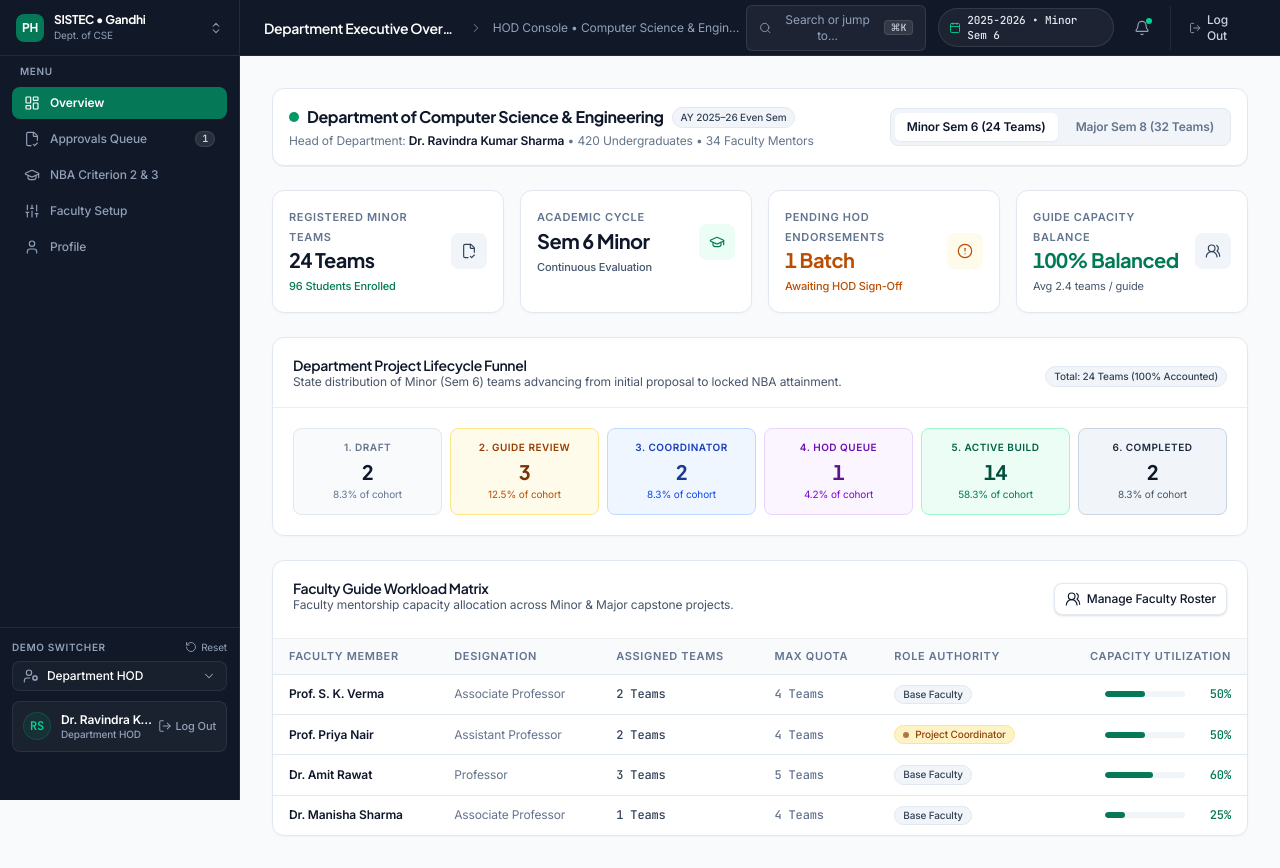
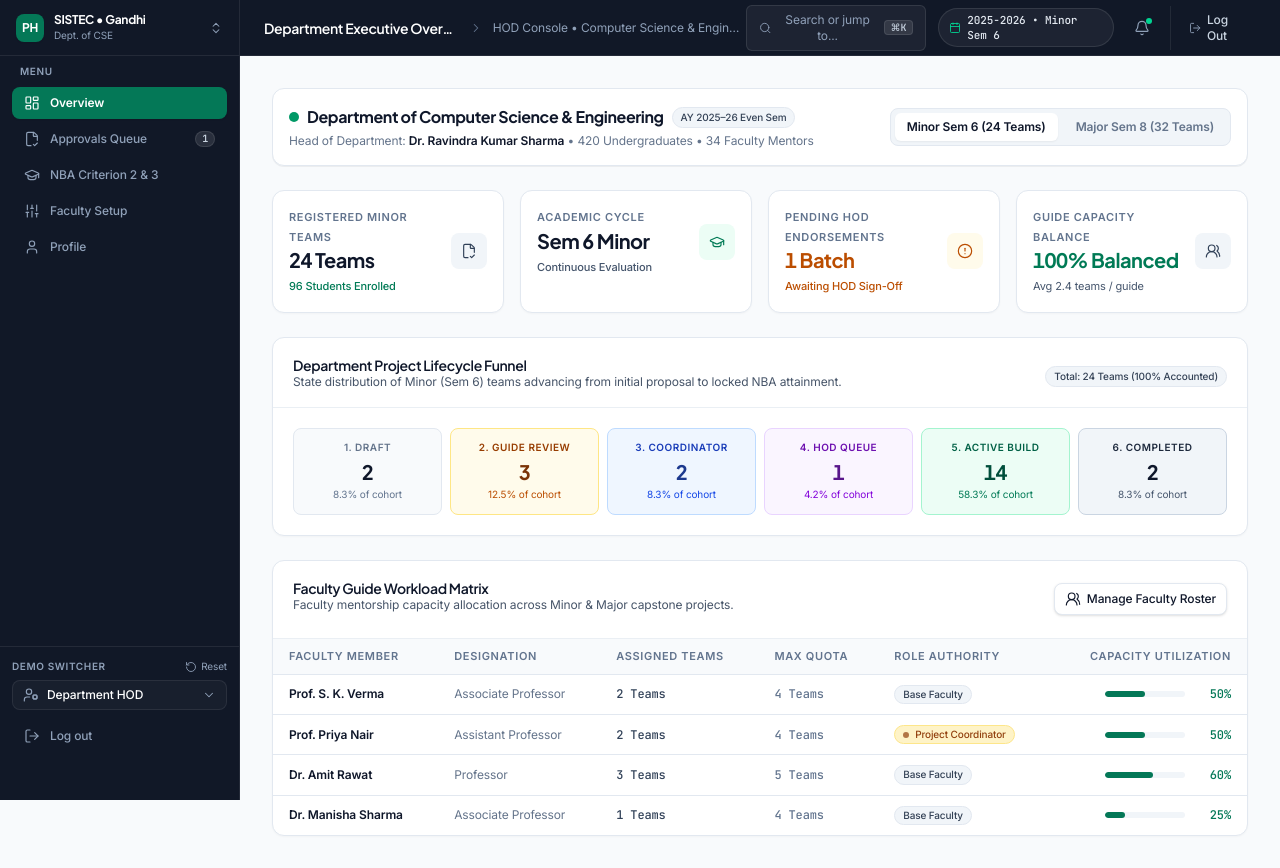
Before and after one commit to shivansh-mehra-01/Project-Hub, a Next.js app in the folder web/: page /hod in a window 1280 px wide. Built offline with nearby package versions, Linux system fonts and the light colour scheme.

Commit message:
refactor(shell): replace bottom user card with minimal Log out row

```diff
--- a/web/src/design-system/patterns/AppShell.tsx
+++ b/web/src/design-system/patterns/AppShell.tsx
@@ -502,29 +502,13 @@ export const AppShell: React.FC<AppShellProps> = ({
             </div>
           )}
 
-          {/* User Identity & Direct Log Out Button */}
+          {/* Minimal Log out Action */}
           <Link
             href="/login"
-            className="w-full flex items-center justify-between p-2.5 rounded-lg border border-white/[0.08] bg-white/[0.04] hover:bg-white/[0.08] text-xs font-medium text-slate-300 hover:text-rose-400 transition-colors cursor-pointer group"
-            title="Log Out of Session"
+            className="flex w-full items-center gap-2.5 rounded-md px-3 py-2 text-xs font-medium text-slate-400 hover:bg-white/[0.06] hover:text-white transition-colors"
           >
-            <div className="flex items-center gap-2.5 min-w-0">
-              <div className="h-7 w-7 rounded-full bg-emerald-500/10 border border-emerald-500/20 text-emerald-400 flex items-center justify-center text-xs font-bold font-mono shrink-0">
-                {getAvatarInitials(currentPersona.name)}
-              </div>
-              <div className="min-w-0 text-left">
-                <div className="text-xs font-semibold text-white truncate group-hover:text-emerald-300 transition-colors">
-                  {currentPersona.name}
-                </div>
-                <div className="text-[10px] text-slate-400 truncate">
-                  {getRoleSubtitle(currentPersona.role, currentPersona.isProjectCoordinator)}
-                </div>
-              </div>
-            </div>
-            <div className="flex items-center gap-1 text-[11px] text-slate-400 group-hover:text-rose-400 transition-colors shrink-0 ml-1">
-              <LogOut className="h-3.5 w-3.5" strokeWidth={1.75} />
-              <span>Log Out</span>
-            </div>
+            <LogOut className="w-4 h-4 text-slate-400" strokeWidth={1.75} />
+            <span>Log out</span>
           </Link>
         </div>
       </aside>
```
